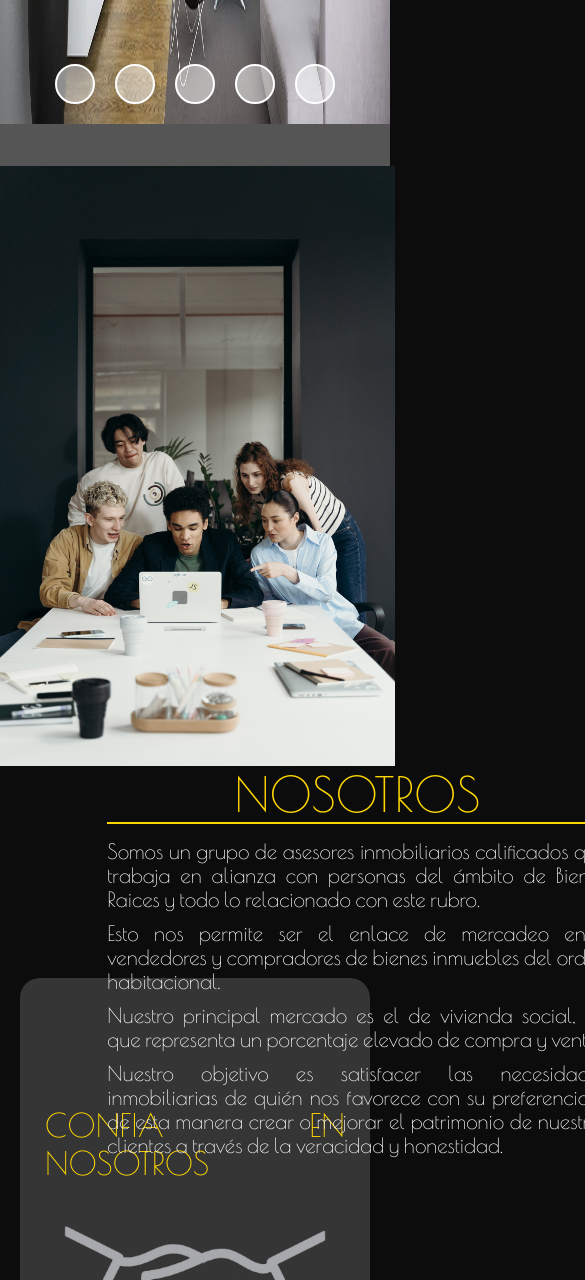
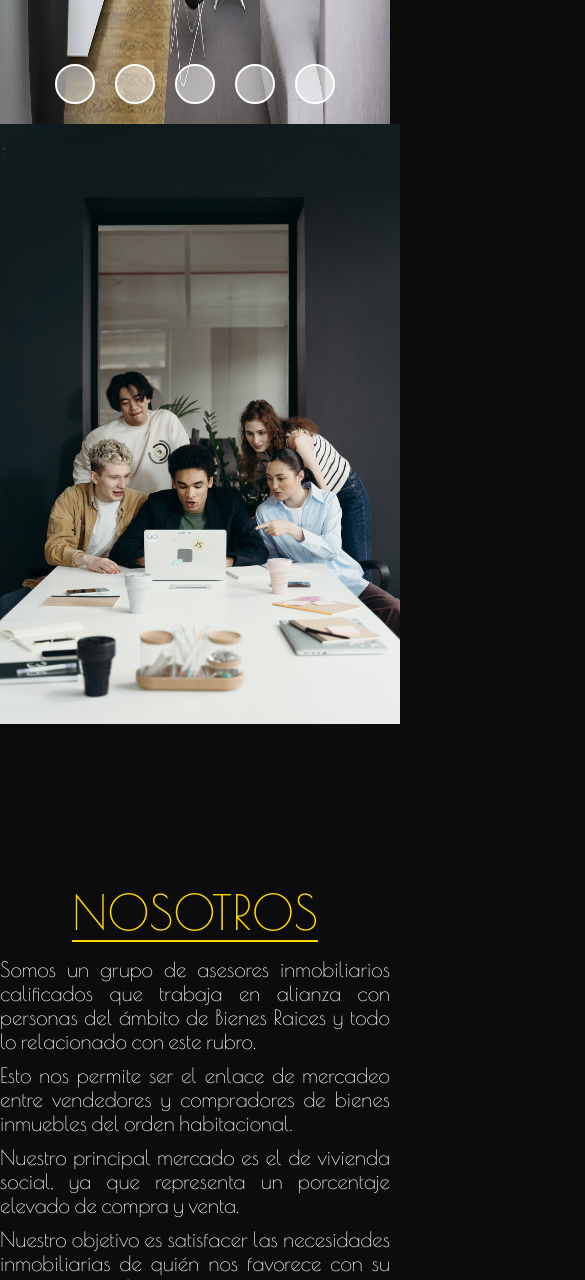
Before and after one commit to Vit29/enlaceconsultores, a plain HTML site: page index.html in a window 390 px wide. Shown: the part 720-2000 px from the top of the page, 585 px wide, since content can reach past the window. Drawn offline with nearby package versions, Linux system fonts and the light colour scheme.

Commit message:
empezando responsive secc we

```diff
--- a/index.html
+++ b/index.html
@@ -73,10 +73,11 @@
         </div>
     </section>
     <section class="container-we">
-        <div class="rectangle-backgraund"></div>
-        <div class="img-we">
-            <img  src="imagenes/nosotros.jpg" alt="">
-
+        <div class="rectangle-backgraund">
+        </div>
+            <div class="img-we">
+                <img  src="imagenes/nosotros.jpg" alt="">
+            </div>
             <div class="we-tex">
                 <p>NOSOTROS</p>
                 <div>
@@ -94,9 +95,8 @@
                 <span>
                     Nuestro objetivo es satisfacer las necesidades inmobiliarias de quién nos favorece con su preferencia y de esta manera crear o mejorar el patrimonio de nuestros clientes a través de la veracidad y honestidad.
                 </span>
-                </div>
             </div>
-        </div>
+    </div>
     </section>
     <section class="container-nustros-servicios">
         <div>
--- a/sectionWe.css
+++ b/sectionWe.css
@@ -2,10 +2,11 @@
 
 .container-we{
     width: 100%;
-    height: 100vh;
+    height: auto;
     display: flex;
-    justify-content: center;
+    justify-content: space-evenly;
     align-items: center;
+    flex-wrap: wrap;
     position: relative;
 }
 
@@ -14,16 +15,16 @@
     height: 70vh;
     position: absolute;
     top: 0;
+    z-index: -1;
     background-color: rgb(85, 85, 85);
 }
 
 .img-we{
-    width: 90vw;
+    width: auto;
     height: 90vh;
     display: flex;
     justify-content: center;
     align-items: flex-start;
-    z-index: 1;
     flex-wrap: wrap;
 }
 
@@ -33,7 +34,8 @@
 }
 
 .we-tex{
-    width: 50%;
+    width: max(400px, 40vw);
+    height: max(500px, 50vh);
     text-align: center;
     font-family: 'Poiret One', cursive;
 }
@@ -41,7 +43,7 @@
     display: inline-flex;
     color: rgb(255, 255, 255);
     font-size: 1.3rem;
-    width: 500px;
+    /* width: 500px; */
     height: auto;
     padding-bottom: 10px;
     text-align: justify;
@@ -53,6 +55,6 @@
     font-size: 3rem;
     border-bottom: 2px solid gold;
     margin-bottom: 15px;
-    width: 500px;
+    /* width: 500px; */
     display: inline-block;
 }
```
